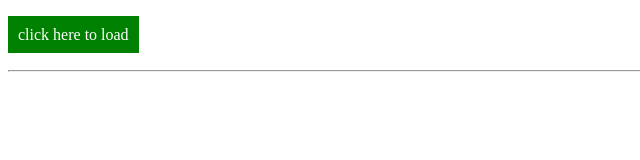
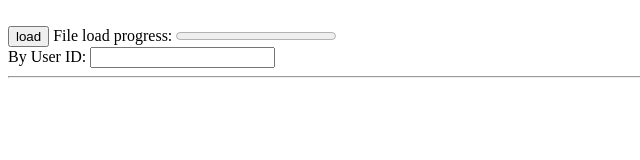
Before and after one commit to SinxLinonZ/twitter-image-saver-node, a website: page frontend/index.html in a window 1280 px wide. Shown: the whole page, without its empty margins (0-640 px from the left). Drawn offline with Linux system fonts and the light colour scheme.

Commit message:
Opti: frontend sort Add: frontend load progress bar Update: author id filter

```diff
--- a/frontend/index.html
+++ b/frontend/index.html
@@ -22,7 +22,7 @@
 
         const lightbox = new PhotoSwipeLightbox({
             gallery: '#gallery',
-            children: 'a',
+            children: 'a[style*="display: block"]',
             showHideAnimationType: 'zoom',
             bgOpacity: 0.95,
             loop: false,
@@ -39,10 +39,14 @@
     </script>
 
     <br>
-    <span onclick="onClickHandler()" style="background-color: green; color: white; padding: 10px; user-select: none;">
-        click here to load
-    </span>
-    <br><br>
+    <div style="user-select: none;">
+        <button onclick="onClickHandler()">load</button>
+        <label for="loadProgress">File load progress:</label>
+        <progress id="loadProgress" value="0" max="0"></progress>
+        <br>
+        By User ID: <input type="text" id="creatorIdFilter" oninput="creatorIdFilter(this.value)">
+
+    </div>
     <hr>
 
     <div class="pswp-gallery docs-styled-scrollbar" id="gallery"
@@ -75,6 +79,36 @@
 
     <script>
 
+        const timers = {
+            creatorIdFilter: null,
+        };
+        function creatorIdFilter(value) {
+            if (timers.creatorIdFilter) {
+                clearTimeout(timers.creatorIdFilter);
+            }
+
+            timers.creatorIdFilter = setTimeout(() => {
+                const keywords = value.replaceAll(' ', '').split(',').filter(x => x.length > 0);
+                if (keywords.length > 0) {
+                    document.querySelectorAll('#gallery a').forEach(a => {
+                        const creatorId = a.dataset.creatorid;
+                        let found = false;
+                        keywords.forEach(keyword => {
+                            if (creatorId.indexOf(keyword) >= 0) {
+                                found = true;
+                            }
+                        });
+                        a.style.display = found ? 'block' : 'none';
+                    });
+                } else {
+                    document.querySelectorAll('#gallery a').forEach(a => {
+                        a.style.display = 'block';
+                    });
+                }
+                timers.creatorIdFilter = null;
+            }, 500);
+        }
+
         async function onClickHandler(event) {
             try {
                 const directoryHandle = await window.showDirectoryPicker()
@@ -82,9 +116,13 @@
                 const files = filesCollection.files;
                 const thumbnails = filesCollection.thumbnails;
 
+                loadProgress.max = files.length;
+                loadProgress.value = 0;
                 let counter = 0;
+
                 for (const file of files) {
                     counter++;
+                    loadProgress.value++;
                     if (counter >= 500) {
                         sortImages();
                         counter = 0;
@@ -100,10 +138,14 @@
                     const url = URL.createObjectURL(handle);
                     const a = document.createElement('a');
                     a.href = url;
+                    a.style.display = 'block';
                     a.setAttribute('target', '_blank');
                     a.setAttribute('data-pswp-width', imageSize.width);
                     a.setAttribute('data-pswp-height', imageSize.height);
                     a.setAttribute('data-tweetid', XMP.AOSource);
+                    a.setAttribute('data-referencedtweetid', XMP.StorylineIdentifier);
+                    a.setAttribute('data-creator', XMP.AOCreator);
+                    a.setAttribute('data-creatorid', XMP.AOCreatorId);
                     a.setAttribute('data-order', XMP.AOSourceInvNo);
                     a.setAttribute('data-date', XMP.AODateCreated.getTime());
                     const img = document.createElement("img");
@@ -145,12 +187,10 @@
         function sortImages() {
             const $wrapper = $('#gallery');
             $wrapper.find('a').sort(function (a, b) {
-                if (a.dataset.date > b.dataset.date) {
-                    return -1;
-                }
                 if (a.dataset.tweetid == b.dataset.tweetid) {
                     return a.dataset.order - b.dataset.order;
                 }
+                return b.dataset.date - a.dataset.date;
             }).appendTo($wrapper);
         }
 
```
